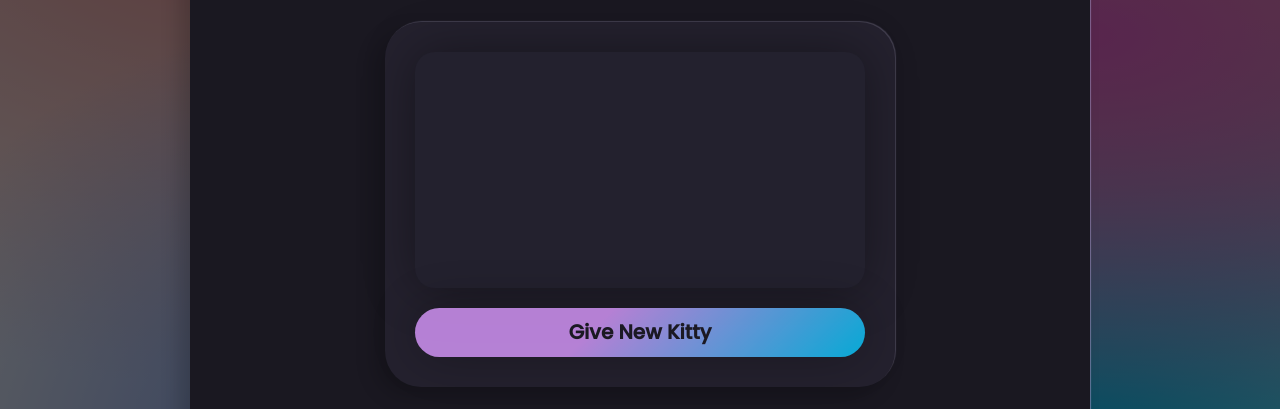
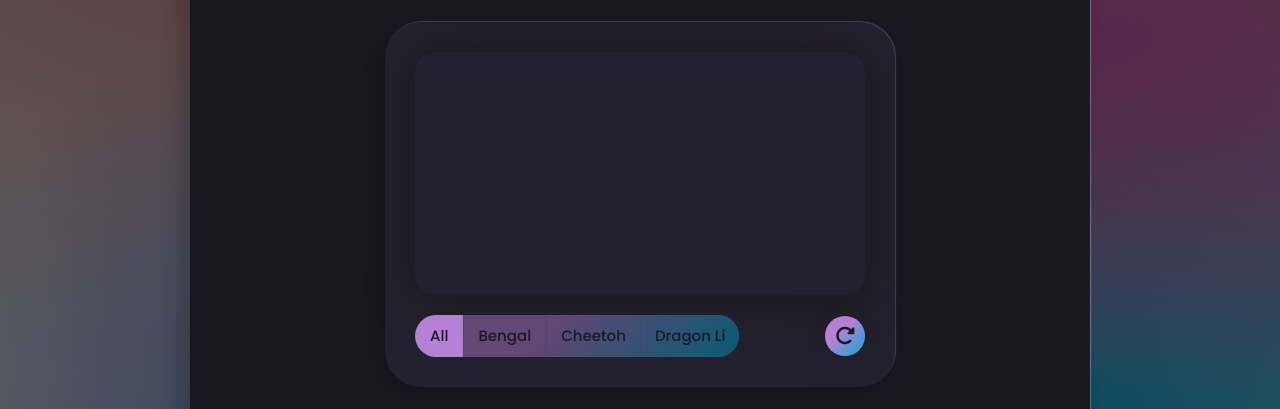
Before and after one commit to githubdontbanmeagain/kittenhq.github.io, a plain HTML site: page index.html in a window 1280 px wide. Shown: the part 197-606 px from the top of the page. Drawn offline with nearby package versions, Linux system fonts and the light colour scheme; no server answers.

Commit message:
Fixed API and added kitty filters

```diff
--- a/index.html
+++ b/index.html
@@ -34,15 +34,28 @@
                 <div></div>
                 <div></div>
                 <div class="main-box">
-                    <div id="catImage">
-                        <div></div>
+                    <div id="catImage" class="sec-1">
+                        <div class="sec-2"></div>
                     </div>
-                    <button onclick="GetKitty()">Give New Kitty</button>
+                    <div class="main-controls">
+                        <div class="main-radio">
+                            <input type="radio" name="main-radio" id="radio-all" value="all" checked="True">
+                            <label for="radio-all">All</label>
+                            <input type="radio" name="main-radio" id="radio-beng" value="beng">
+                            <label for="radio-beng">Bengal</label>
+                            <input type="radio" name="main-radio" id="radio-chee" value="chee">
+                            <label for="radio-chee">Cheetoh</label>
+                            <input type="radio" name="main-radio" id="radio-lihu" value="lihu">
+                            <label for="radio-lihu">Dragon Li</label>
+                        </div>
+                        <button class="refresh-button" onclick="getKitty()"><i
+                                class="fa-solid fa-rotate-right"></i></button>
+                    </div>
                 </div>
                 <div></div>
                 <div></div>
                 <div class="social-wrapper">
-                    <a href="https://t.me/kittenhq" data-toggle="tooltip" title="Telegram">
+                    <a href="https://t.me/kittenhq" data-toggle="tooltip" title="Telegram" target="_blank">
                         <i class="fa-brands fa-telegram"></i>
                     </a>
                     <a href="https://kittens.icu" data-toggle="tooltip" title="Soon">
--- a/index.js
+++ b/index.js
@@ -1,37 +1,68 @@
-async function GetKitty() {
-    const url = "https://cataas.com/cat?json=true";
+let oldImageUrl = null;
+
+async function getKitty() {
+    const radios = document.getElementsByName("main-radio");
+    let selectedRadioValue = "all"; // Default value
+
+    // Find the checked radio button and get its value
+    for (const radio of radios) {
+        if (radio.checked) {
+            selectedRadioValue = radio.value;
+            break;
+        }
+    }
+
+    // Use the selected value to form the new URL
+    let url = "https://api.thecatapi.com/v1/images/search?limit=1";
+    if (selectedRadioValue === "beng") {
+        url += "&breed_ids=beng";
+    } else if (selectedRadioValue === "chee") {
+        url += "&breed_ids=chee";
+    } else if (selectedRadioValue === "lihu") {
+        url += "&breed_ids=lihu";
+    }
+
     const loader = document.querySelector(".main-box div div");
     const catImageDiv = document.getElementById("catImage");
 
     try {
-        loader.classList.add("blurred"); // Apply the blur and opacity to the old image
-        loader.style.display = "block"; // Show the loader
+        loader.classList.add("blurred");
+        loader.style.display = "block";
 
         const response = await fetch(url);
         const data = await response.json();
 
-        if (data && data.url) {
-            // Create a new image element
+        if (data && data[0] && data[0].url) {
+
+            // Check if the old image URL is the same as the current one
+            if (oldImageUrl === data[0].url) {
+                // Rerun the function
+                getKitty();
+                return;
+            }
+
+            oldImageUrl = data[0].url; // Update the old image URL
+
             const newImage = new Image();
             newImage.onload = function () {
-                // Once the image is fully loaded, set it as the background
+
                 catImageDiv.style.backgroundImage = `url(${this.src})`;
-                loader.classList.remove("blurred"); // Remove the blur and opacity from the old image
-                loader.style.display = "none"; // Hide the loader when the image is loaded
+                loader.classList.remove("blurred");
+                loader.style.display = "none";
             };
-            newImage.src = `https://cataas.com${data.url}`;
+            newImage.src = data[0].url;
         } else {
             throw new Error("Invalid response from the server.");
         }
     } catch (error) {
         console.error("Error fetching the cat image:", error);
-        // Handle the error appropriately (e.g., show an error message to the user).
-        loader.classList.remove("blurred"); // Remove the blur and opacity in case of an error
-        loader.style.display = "none"; // Hide the loader in case of an error
+
+        loader.classList.remove("blurred");
+        loader.style.display = "none";
     }
 }
 
 document.addEventListener("DOMContentLoaded", function () {
-    GetKitty();
+    getKitty();
     $('[data-toggle="tooltip"]').tooltip();
 });
--- a/style.css
+++ b/style.css
@@ -38,6 +38,7 @@ body {
         radial-gradient(at 92% 2%, hsla(239, 92%, 72%, 1) 0px, transparent 50%),
         radial-gradient(at 18% 7%, hsla(359, 72%, 75%, 1) 0px, transparent 50%);
     background-repeat: no-repeat;
+    overflow: hidden;
 }
 
 main {
@@ -57,7 +58,8 @@ main {
     border-radius: 36px;
     box-shadow: 1px -1px 1px #ada2d581,
         -10px 10px 20px #00000030;
-    margin: 0 30px;
+    margin: 0 30px !important;
+    transition: all 0.3s ease-in-out;
 }
 
 .main-grid {
@@ -80,9 +82,17 @@ main {
     }
 }
 
+@media screen and (max-width: 600px) {
+    .main-radio label {
+        padding: 10px 12px;
+        font-size: 13px !important;
+        font-weight: 900;
+    }
+}
+
 @media screen and (max-width: 500px) {
     .main-grid {
-        grid-template-columns: 0fr 1fr 0fr;
+        grid-template-columns: 0fr 1fr 0fr !important;
     }
 
     .title {
@@ -92,9 +102,22 @@ main {
     .description {
         font-size: 17px !important;
     }
+
+    .main-radio label {
+        padding: 10px 8px;
+        font-size: 12px !important;
+        font-weight: 900;
+    }
 }
 
-@media screen and (max-width: 420px) {
+@media screen and (max-width: 480px) {
+    .main-div {
+        margin: 0 !important;
+        border-radius: 0 !important;
+    }
+}
+
+@media screen and (max-width: 430px) {
     .title {
         font-size: 26px !important;
     }
@@ -105,6 +128,15 @@ main {
 
     .main-box button {
         font-size: 17px !important;
+    }
+
+    .main-box {
+        margin: 0 !important;
+        border-radius: 0 !important;
+    }
+
+    .main-grid {
+        gap: 0;
     }
 }
 
@@ -204,9 +236,10 @@ main {
     justify-content: center;
     flex-direction: column;
     padding: 30px 30px 0 30px;
+    transition: all 0.3s ease-in-out;
 }
 
-.main-box div {
+.main-box .sec-1 {
     background-color: #23212e;
     box-shadow: 0 0 50px #0000005f;
     width: 100%;
@@ -220,7 +253,7 @@ main {
     align-items: center;
 }
 
-.main-box div div {
+.main-box .sec-2 {
     width: 40px;
     height: 40px;
     border: 4px solid #403c63;
@@ -249,30 +282,37 @@ main {
     opacity: 0.7;
 }
 
-.main-box button {
+.main-controls {
+    display: inline-flex;
+    align-items: center;
+    justify-content: space-between;
+    flex-direction: row;
+    width: 100%;
+    margin: 20px 20px 30px 20px;
+}
+
+.main-box .refresh-button {
     background: linear-gradient(135deg, #da99ff 40%, hsla(192, 100%, 50%, 1));
     border: none;
     border-radius: 26px;
     box-shadow: 0 0 50px #0000005f;
-    padding: 10px 20px;
+    padding: 10px;
     font-family: "poppins-regular";
     font-size: 20px;
     font-weight: 600;
     color: #1a1821;
     cursor: pointer;
-    width: 100%;
     transition: all 0.3s ease-in-out;
-    margin: 20px 30px 30px 30px;
     opacity: 0.8;
 }
 
-.main-box button:hover {
+.main-box .refresh-button:hover {
     opacity: 1;
     box-shadow: 0 0 50px #0000005f,
         0 0 5px rgba(0, 0, 0, 0.224) inset;
 }
 
-.main-box button:active {
+.main-box .refresh-button:active {
     transform: scale(0.96);
 }
 
@@ -317,3 +357,48 @@ main {
 .tooltip .tooltip-arrow {
     border-top-color: transparent !important;
 }
+
+.main-radio {
+    display: inline-flex;
+    overflow: hidden;
+    border-radius: 26px;
+    font-family: "poppins-regular";
+    font-weight: 600;
+    color: #1a1821;
+    cursor: pointer;
+    transition: all 0.3s ease-in-out;
+    opacity: 0.8;
+    height: 100%;
+    background: linear-gradient(135deg, #da99ff 40%, hsla(192, 100%, 50%, 1)) !important;
+}
+
+.main-radio input {
+    display: none;
+}
+
+.main-radio label {
+    display: flex;
+    align-items: center;
+    justify-content: center;
+    padding: 10px 14px;
+    margin: 0;
+    font-size: 15px;
+    font-family: "poppins-regular";
+    font-weight: 500;
+    color: #1a1821;
+    background-color: #00000079;
+    cursor: pointer;
+    transition: all 0.3s ease-in-out;
+    white-space: nowrap;
+    text-overflow: ellipsis;
+}
+
+.main-radio label:not(:last-of-type) {
+    border-right: 1px solid #1312160c;
+    border-left: 1px solid #1312160c;
+}
+
+.main-radio input:checked+label {
+    background-color: #8f89a100;
+    cursor: default;
+}
```
